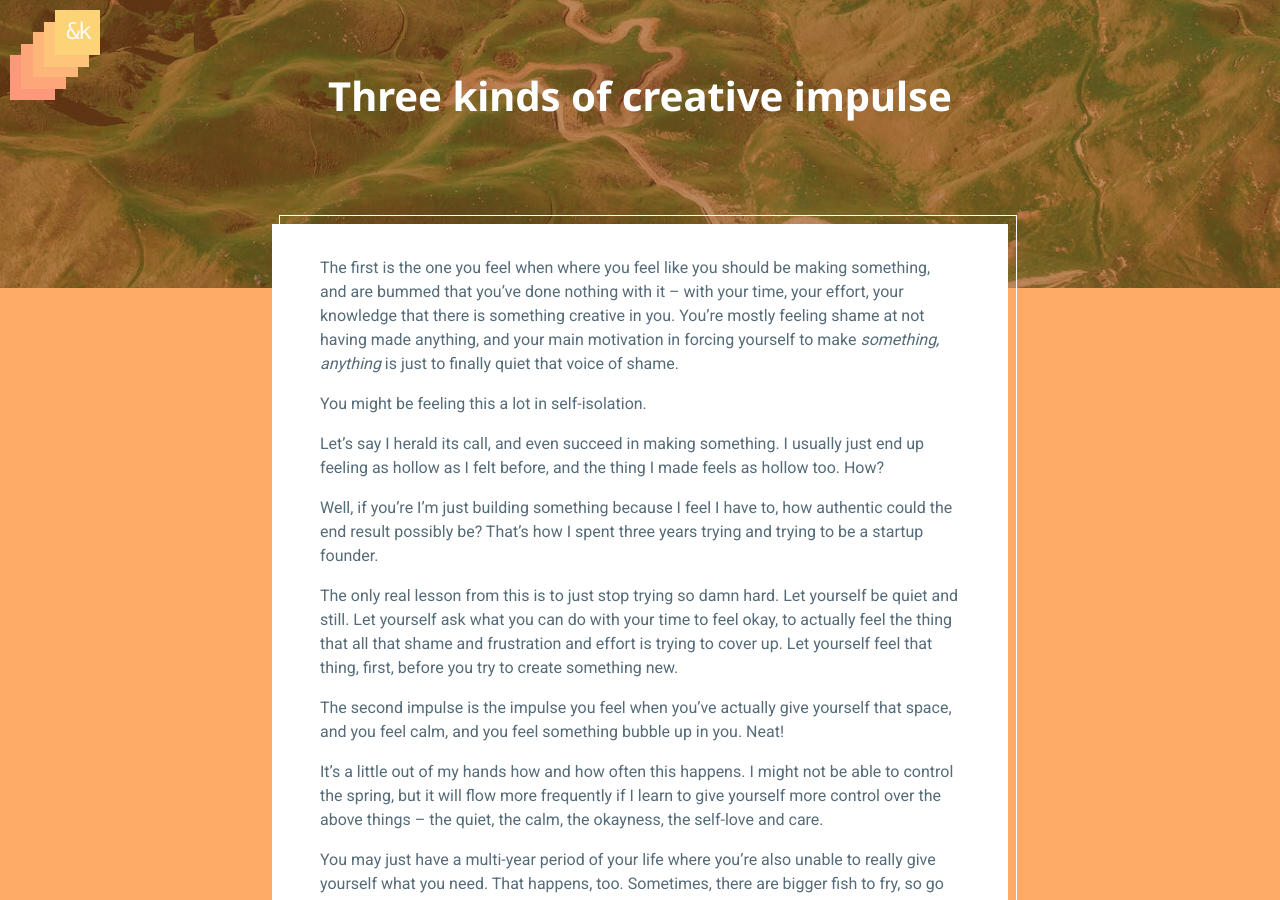
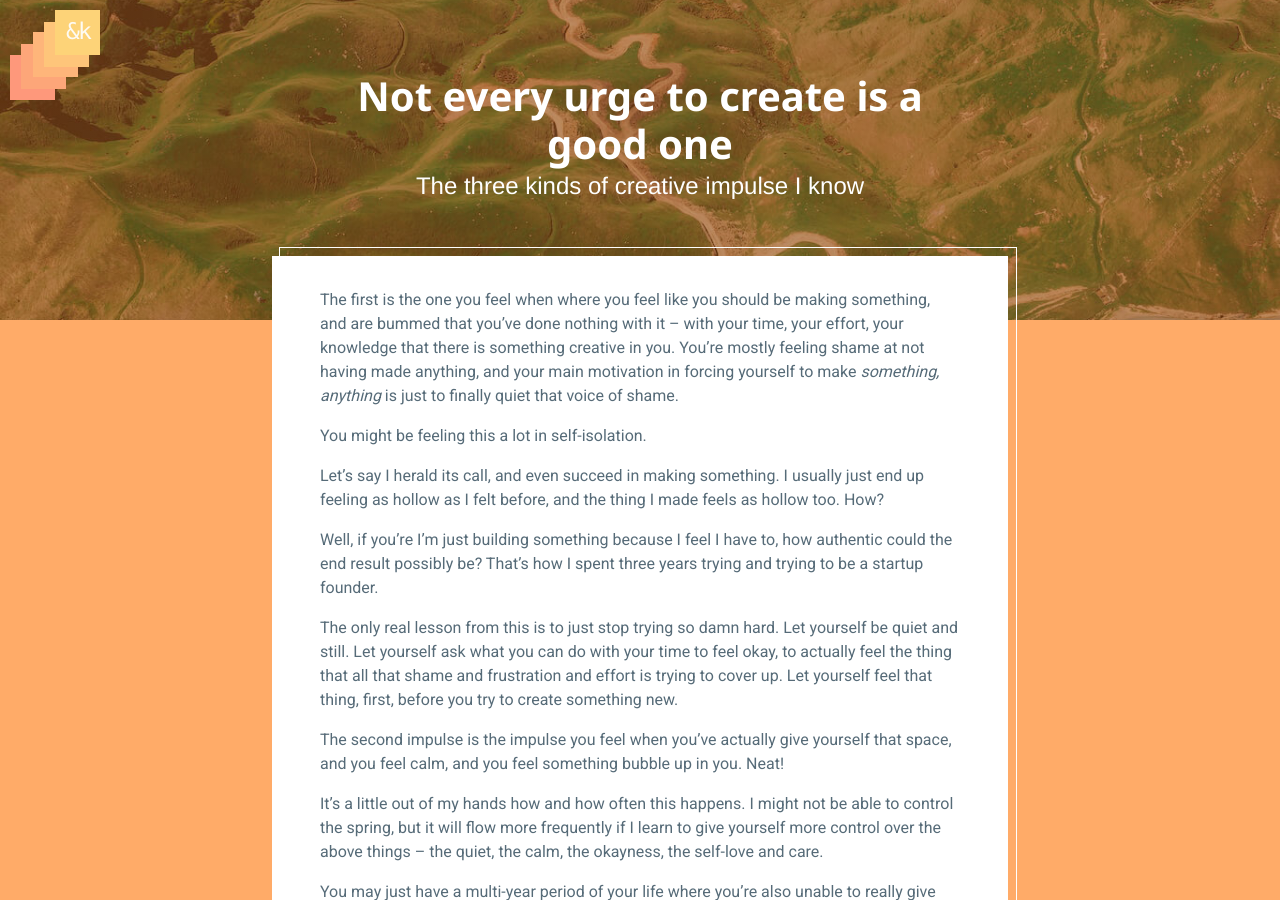
Before and after one commit to andkon/andkon.github.io, a Jekyll site: the page built from _posts/2020-04-02-three-kinds-of-creative-impulse.md, in a window 1280 px wide and 900 px high. Built offline with Jekyll 4.4.1, drawn with Linux system fonts in a browser that asks for light colours.

Commit message:
Better title imo

```diff
--- a/_posts/2020-04-02-three-kinds-of-creative-impulse.md
+++ b/_posts/2020-04-02-three-kinds-of-creative-impulse.md
@@ -1,5 +1,6 @@
 ---
-title: "Three kinds of creative impulse"
+title: "Not every urge to create is a good one"
+subtitle: "The three kinds of creative impulse I know"
 ---
 
 The first is the one you feel when where you feel like you should be making something, and are bummed that you’ve done nothing with it – with your time, your effort, your knowledge that there is something creative in you\. You’re mostly feeling shame at not having made anything, and your main motivation in forcing yourself to make *something, anything* is just to finally quiet that voice of shame\.
```
